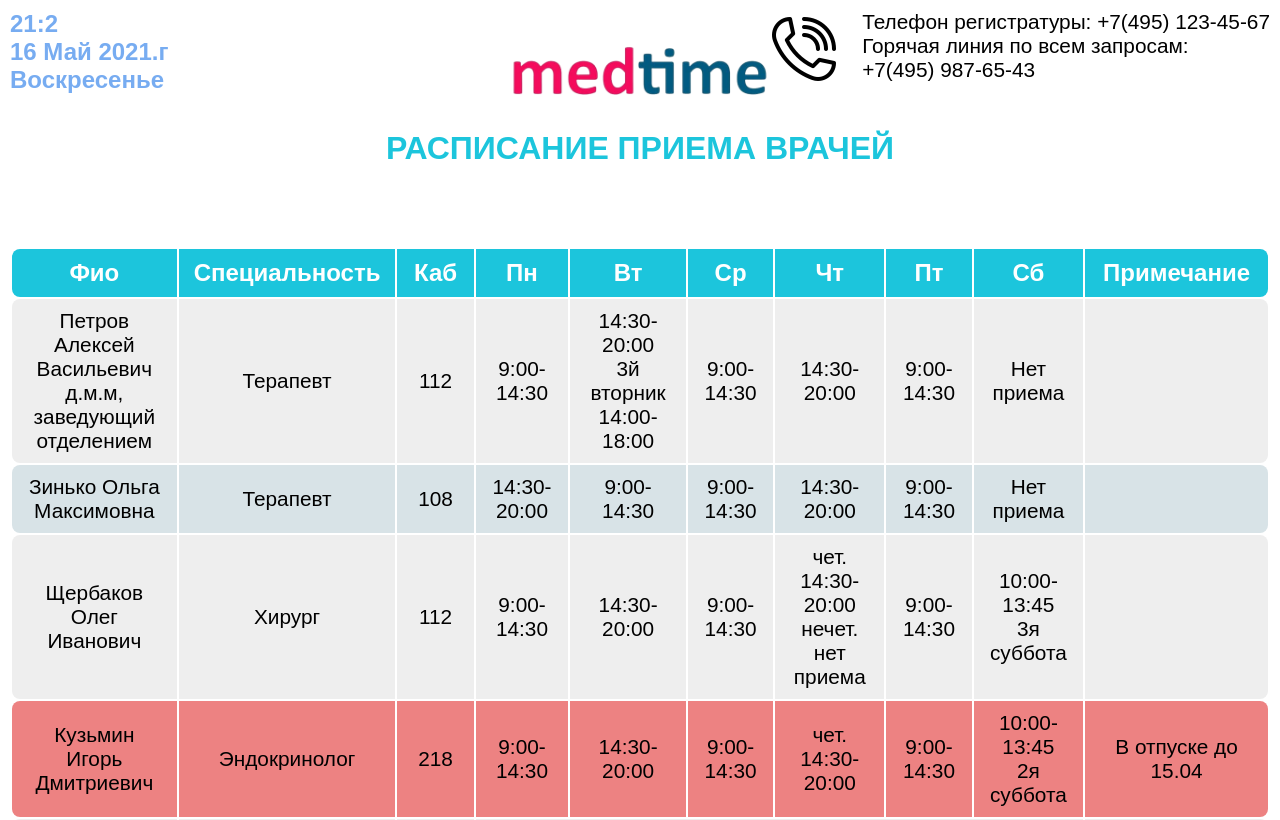
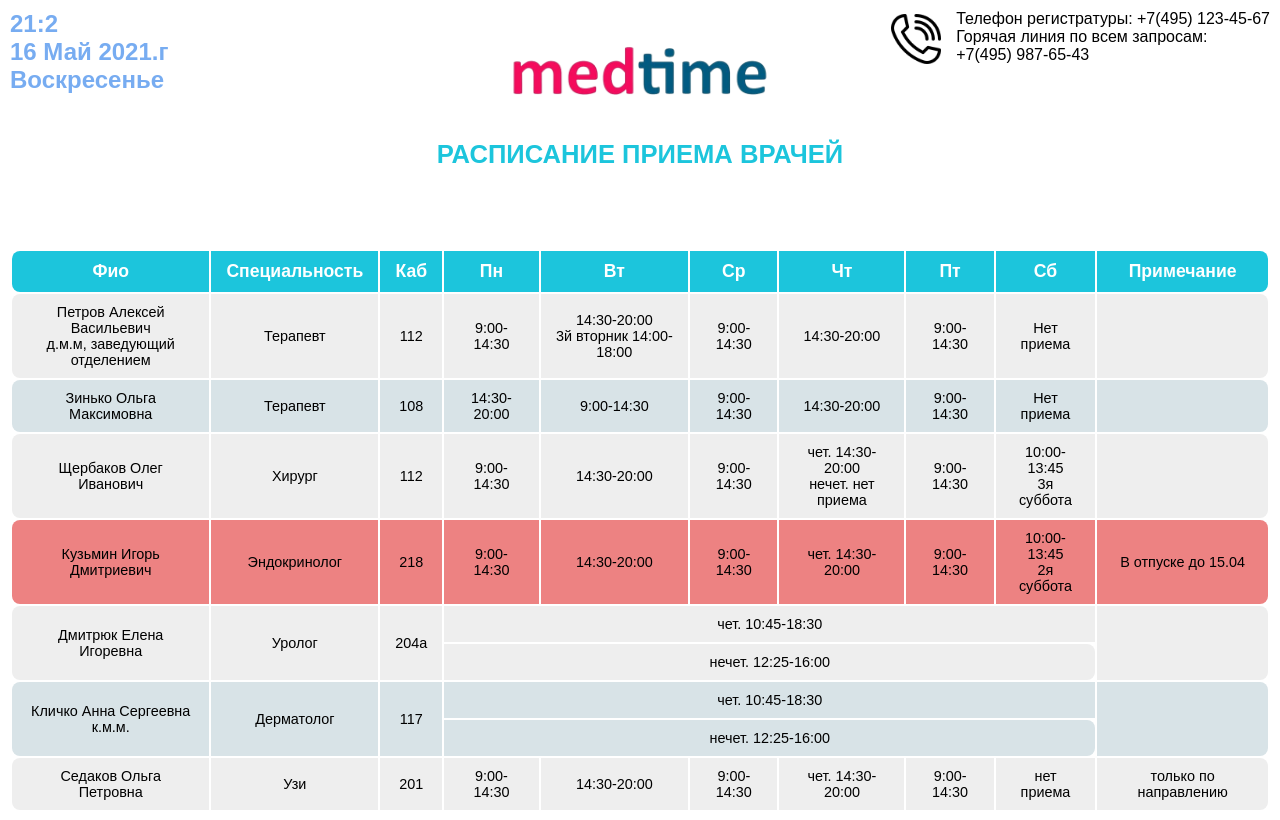
Before and after one commit to lollapaloooza/medtime, a plain HTML site: page index.html in a window 1280 px wide. Shown: the top 820 px of the page. Drawn offline with nearby package versions, Linux system fonts and the light colour scheme.

Commit message:
adaptive

```diff
--- a/style.css
+++ b/style.css
@@ -186,3 +186,65 @@ body {
 .footer-text {
     padding-left: 250px;
 }
+
+
+/* Adaptiveness */
+
+@media (max-width: 1800px) {
+    .contact {
+        font-size: 1.1rem;
+    }
+    .contact img {
+        width: 58px;
+        left: -78px;
+        top: 6px;
+    }
+    .table tbody td {
+        font-size: 1.2rem;
+    }
+    .table thead th {
+        font-size: 1.3rem;
+    }
+}
+
+@media (max-width: 1660px) {
+    .sub-header {
+        margin-top: 5px;
+        font-size: 1.8rem;
+    }
+    .contact {
+        font-size: 1rem;
+    }
+    .contact img {
+        width: 54px;
+        left: -69px;
+        top: 3px;
+    }
+    .table tbody td {
+        font-size: 1.1rem;
+    }
+    .table thead th {
+        font-size: 1.2rem;
+    }
+}
+
+@media (max-width: 1366px) {
+    .sub-header {
+        margin-top: 10px;
+        font-size: 1.6rem;
+    }
+    .contact {
+        font-size: 1rem;
+    }
+    .contact img {
+        width: 50px;
+        left: -65px;
+        top: 4px;
+    }
+    .table tbody td {
+        font-size: .9rem;
+    }
+    .table thead th {
+        font-size: 1.1rem;
+    }
+}
```
